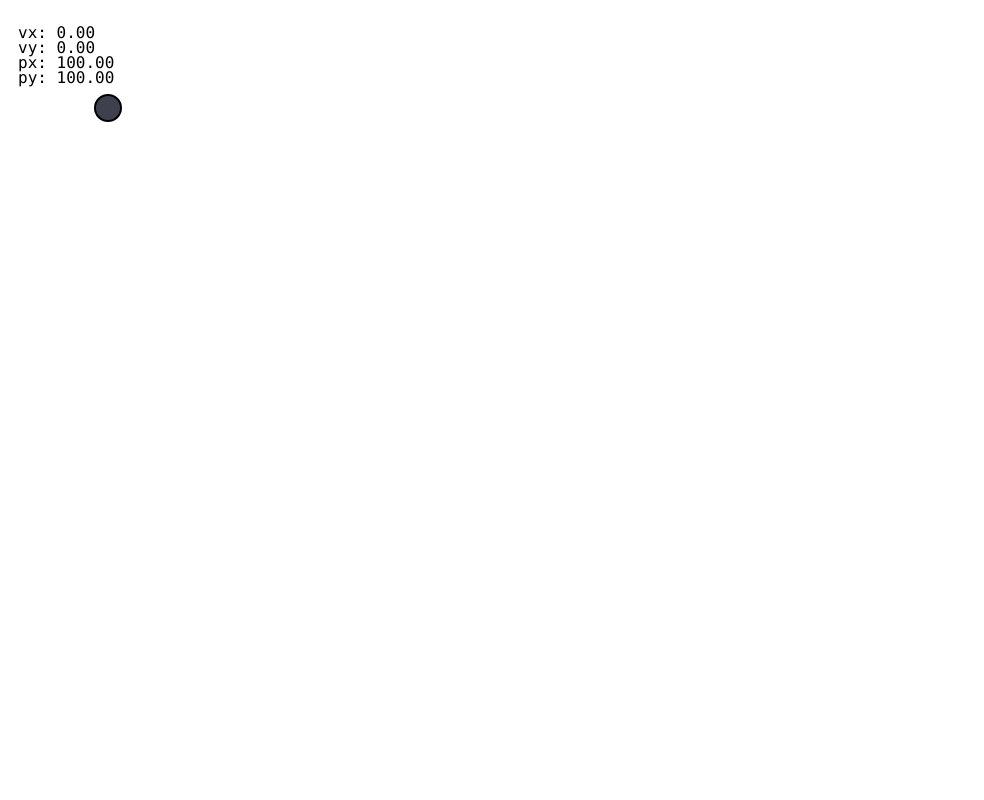
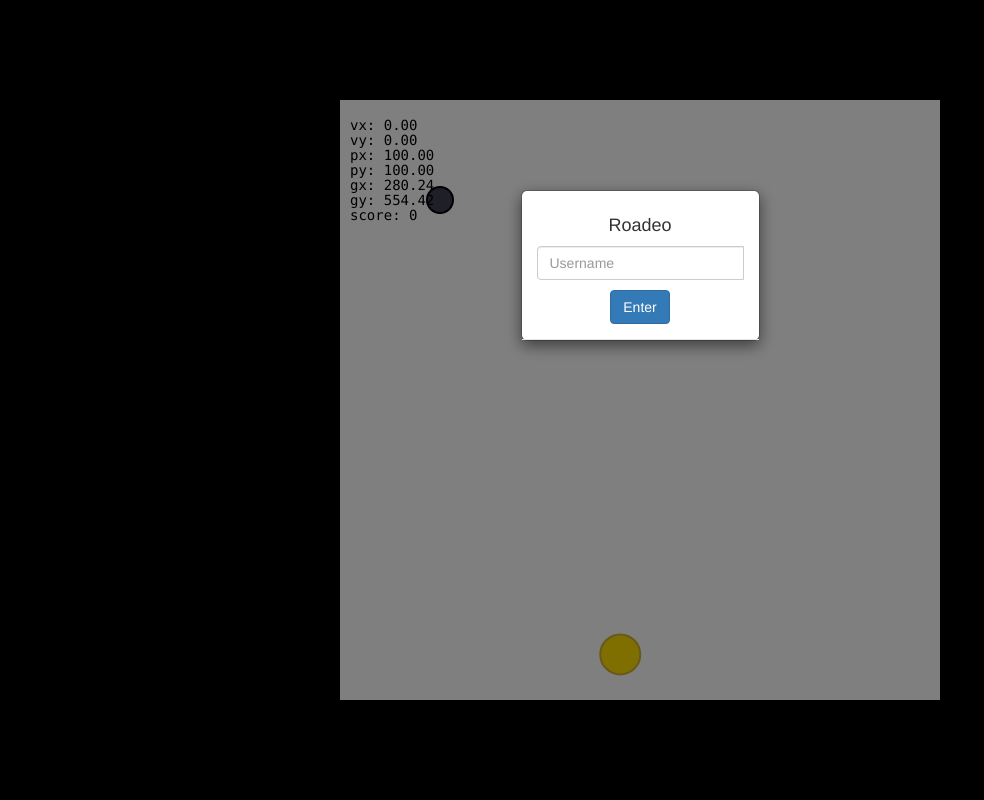
Before and after one commit to mattertater/roadeo, a plain HTML site: page index.html in a window 1280 px wide. Shown: the whole page, without its empty margins (0-984 px from the left). Drawn offline with nearby package versions, Linux system fonts and the light colour scheme.

Commit message:
added goal, score, wall collisions, and half updated movement. It's broken right now

```diff
--- a/index.html
+++ b/index.html
@@ -1,11 +1,46 @@
 <!DOCTYPE html>
 <html lang="en">
+
 <head>
-  <title>Roadeo</title>
+	<title>Roadeo</title>
+	<meta charset="utf-8">
+	<meta name="viewport" content="width=device-width, initial-scale=1">
+	<link rel="stylesheet" href="https://maxcdn.bootstrapcdn.com/bootstrap/3.3.7/css/bootstrap.min.css">
+	<link rel="stylesheet" href="style.css">
+	<script src="https://ajax.googleapis.com/ajax/libs/jquery/3.3.1/jquery.min.js"></script>
+	<script src="https://maxcdn.bootstrapcdn.com/bootstrap/3.3.7/js/bootstrap.min.js"></script>
 </head>
 
-<canvas id='roadeo'></canvas>
+<body>
+	<div id="nameModal" class="modal fade" role="dialog">
+		<div class="modal-dialog">
+			<div class="modal-content">
+				<div class="modal-header">
+
+					<h4>Roadeo</h4>
+
+					<div class="input-group mb-9">
+						<input class="form-control" id="username" autocomplete="off" type="text" placeholder="Username" aria-describedby="username-enter">
+						<div class="input-group-append">
+							<button class="btn btn-primary" id="username-enter" type="button" onclick="nameEnter()">Enter</button>
+						</div>
+					</div>
+
+				</div>
+			</div>
+		</div>
+	</div>
+
+	<canvas id='roadeo'></canvas>
+</body>
 
 </html>
 
 <script src="script.js"></script>
+
+<script>
+	$(window).on('load', function() {
+		$('#nameModal').modal({backdrop: 'static'});
+	})
+
+</script>
--- a/script.js
+++ b/script.js
@@ -4,21 +4,59 @@
 // Variable initialization
 //
 var canvas = document.querySelector("#roadeo");
-canvas.width = canvas.height = 300;
+canvas.width = canvas.height = 600;
 var context = canvas.getContext('2d');
 context.font = '1em Consolas';
 
+
 var vx = 0;
 var vy = 0;
-var px = 100;
-var py = 100;
-var size = 13;
+var force = 0.8;
 var friction = 0.97;
+var maxSpeed = 5;
+
 var playerColor = getRandomColor();
+var name = '';
+var score = 0;
+var playerSize = 13;
+var px = 100,
+	py = 100;
+
+var goalColor = '#FFDF00';
+var goalOutlineColor = '#D4AF37';
+var goalSize = 20;
+var minGoalDist = 300;
+var margin = 20;
+var gPos = getGoalPosition();
+var gx = gPos[0],
+	gy = gPos[1];
+
 var keys = [];
-var maxSpeed = 3;
 var lastCalledTime;
 var fps;
+
+
+//
+// Get player name
+//
+function nameEnter() {
+	name = document.getElementById('username').value;
+	if (!name) {
+		alert("Please enter a name");
+	} else {
+		name = document.getElementById('username').value;
+		$('#nameModal').modal('hide');
+	}
+}
+
+// Handle pressing enter in the text field
+document.getElementById('username').onkeypress = function (e) {
+	if (!e) e = window.event;
+	var keyCode = e.keyCode || e.which;
+	if (keyCode == '13')
+		nameEnter()
+}
+
 
 
 //
@@ -29,14 +67,31 @@ window.addEventListener("keyup", keysReleased, false);
 
 gameLoop();
 
-
 //
 // Main game loop where functions are called, forcing 60 fps
 //
 function gameLoop() {
 	requestAnimationFrame(gameLoop);
+	checkCollisions();
 	movePlayer(); // updates player position
+
+	clearCanvas(); // removes old frame
+
+	drawGoal(); // draws the goal coin
 	drawPlayer(); // draws new position
+	drawStats(); // draws debugging stats
+}
+
+
+//
+// Checks for collisions with goal and other objects (not the walls)
+//
+function checkCollisions() {
+	if (distance(gx, gy, px, py) < (goalSize + playerSize)) {
+		score += 1;
+		gPos = getGoalPosition();
+		gx = gPos[0], gy = gPos[1];
+	}
 }
 
 
@@ -49,13 +104,55 @@ function movePlayer() {
 	vx *= friction;
 
 	// Bounds checking
-	if (px <= canvas.width && px >= 0){
+
+	// If player touching right or left wall
+	if (px > (canvas.width - playerSize)) {
+		px = canvas.width - playerSize;
+		vx *= -1;
+	} else if (px < (0 + playerSize)) {
+		px = playerSize;
+		vx *= -1;
+	}
+
+	// If player touching bottom or top wall
+	if (py > (canvas.height - playerSize)) {
+		py = canvas.height - playerSize;
+		vy *= -1;
+	} else if (py < (0 + playerSize)) {
+		py = playerSize;
+		vy *= -1;
+	}
+
+	// Change position
 	px += vx;
-	} else resetPlayer();
+	py += vy;
+}
 
-	if (py <= canvas.height && py >= 0){
-		py += vy;
-	} else resetPlayer();
+
+//
+// Pretty self explanatory
+//
+function clearCanvas() {
+	context.clearRect(0, 0, canvas.width, canvas.height);
+}
+
+
+//
+// Draws the goal coin, and checks to see if the player is in it
+//
+function drawGoal() {
+	// Center colored part
+	context.beginPath();
+	context.arc(gx, gy, goalSize, 0, 2 * Math.PI);
+	context.fillStyle = goalColor;
+	context.fill();
+
+	// Slightly off-color outline
+	context.beginPath();
+	context.arc(gx, gy, goalSize, 0, 2 * Math.PI);
+	context.strokeStyle = goalOutlineColor;
+	context.lineWidth = 2;
+	context.stroke();
 }
 
 
@@ -63,28 +160,37 @@ function movePlayer() {
 // Draws the player at it's updated position
 //
 function drawPlayer() {
-	// Clear canvas
-	context.clearRect(0, 0, canvas.width, canvas.height);
-
 	// Center colored part
 	context.beginPath();
-  context.arc(px, py, size, 0, 2 * Math.PI);
+	context.arc(px, py, playerSize, 0, 2 * Math.PI);
 	context.fillStyle = playerColor;
 	context.fill();
 
 	// Black outline
 	context.beginPath();
-  context.arc(px, py, size, 0, 2 * Math.PI);
-  context.fillStyle = "#000";
+	context.arc(px, py, playerSize, 0, 2 * Math.PI);
+	context.strokeStyle = "#000";
 	context.lineWidth = 2;
 	context.stroke();
 
-	// Debugging text
+	// Player name
+	context.fillStyle = "#000"
+	context.fillText(name, px - 20, py - 20);
+}
+
+
+//
+// Draws out helpful information for debugging purposes
+//
+function drawStats() {
 	//context.fillText("fps: " + fps, 10, 15);
 	context.fillText("vx: " + vx.toFixed(2), 10, 30);
 	context.fillText("vy: " + vy.toFixed(2), 10, 45);
 	context.fillText("px: " + px.toFixed(2), 10, 60);
 	context.fillText("py: " + py.toFixed(2), 10, 75);
+	context.fillText("gx: " + gx.toFixed(2), 10, 90);
+	context.fillText("gy: " + gy.toFixed(2), 10, 105);
+	context.fillText("score: " + score, 10, 120);
 }
 
 
@@ -101,37 +207,38 @@ function resetPlayer() {
 
 //
 // Increments position if a key is pressed, handles multiple keypresses
+// and support WASD as well as arrow keys
 //
 function keysPressed(e) {
-
+	// Only be able to move if there is a name
+	if (name) {
 		// Store entry if key is pressed
 		keys[e.keyCode] = true;
 
 		// ←
-	if (keys[37] || keys[65]){
+		if (keys[37] || keys[65]) {
 			if (vx > -maxSpeed)
-			vx -= 1;
-	}
+				left = true;
+		} else left = false;
 
 		// ↑
-	if (keys[38] || keys[87]){
+		if (keys[38] || keys[87]) {
 			if (vy > -maxSpeed)
-			vy -= 1;
-	}
+				up = true;
+		} else up = false;
 
 		// →
-		if (keys[39] || keys[68]){
+		if (keys[39] || keys[68]) {
 			if (vx < maxSpeed)
-			vx += 1;
-	}
+				right = true;
+		} else right = false;
 
 		// ↓
-	if (keys[40] || keys[83]){
+		if (keys[40] || keys[83]) {
 			if (vy < maxSpeed)
-			vy += 1;
+				down = true;
+		} else down = false;
 	}
-
-	e.preventDefault();
 }
 
 
@@ -157,14 +264,29 @@ function getRandomColor() {
 }
 
 
+function boost() {
 
-//function requestAnimationFrame() {
-//  if(!lastCalledTime) {
-//     lastCalledTime = performance.now();
-//     fps = 0;
-//     return;
-//  }
-//  delta = (performance.now() - lastCalledTime)/1000;
-//  lastCalledTime = performance.now();
-//  fps = 1/delta;
-//}
+}
+
+//
+// Set new goal position, min of 200 away from player
+//
+function getGoalPosition() {
+	do {
+		x = (Math.random() * (canvas.width - (2 * margin))) + margin;
+		y = (Math.random() * (canvas.height - (2 * margin))) + margin;
+		dist = distance(x, y, px, py);
+		console.log("distance: " + dist);
+	} while (dist < minGoalDist);
+
+	return [x, y];
+}
+
+//
+// Calculate distance between to points, (x1, y1) and (x2, y2)
+//
+function distance(x1, y1, x2, y2) {
+	var dist;
+	dist = Math.sqrt(Math.pow((x1 - x2), 2) + Math.pow((y1 - y2), 2));
+	return dist;
+}
--- a/style.css
+++ b/style.css
@@ -1,3 +1,35 @@
-roadeo {
-	border: 1px solid #000;
+body {
+	background-color: black;
 }
+
+#roadeo {
+	margin: 0;
+	position: absolute;
+	top: 50%;
+	left: 50%;
+	transform: translate(-50%, -50%);
+	background-color: white;
+}
+
+.modal {
+	text-align: center;
+	top: 20%;
+}
+
+@media screen and (min-width: 768px) {
+	.modal:before {
+		display: inline-block;
+		vertical-align: middle;
+		height: 100%;
+	}
+}
+
+.modal-content {
+	display: inline-block;
+	text-align: center;
+	vertical-align: middle;
+}
+
+#username {
+	margin-bottom: 10px;
+}
```
Lines whose indentation alone changed are shown as unchanged.
